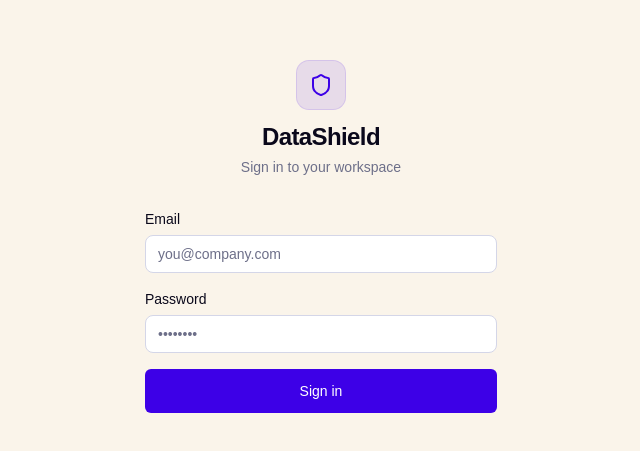
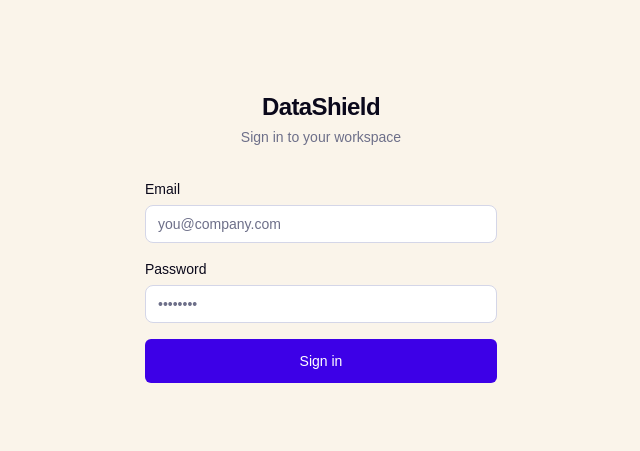
Before and after one commit to WhiteMuush/DataShield, a Next.js app: page /login in a window 1280 px wide. Shown: the part 163-614 px from the top of the page, without its empty margins (319-959 px from the left). Built offline with nearby package versions, Linux system fonts and the light colour scheme; a web font is replaced by a local one.

Commit message:
fix(login): remove shield icon, keep name only

```diff
--- a/src/app/(auth)/login/page.tsx
+++ b/src/app/(auth)/login/page.tsx
@@ -3,7 +3,6 @@
 import { useState } from "react"
 import { signIn } from "next-auth/react"
 import { useRouter } from "next/navigation"
-import { Shield } from "lucide-react"
 import { Button } from "@/components/ui/button"
 
 export default function LoginPage() {
@@ -35,9 +34,6 @@ export default function LoginPage() {
     <div className="flex min-h-screen items-center justify-center bg-background">
       <div className="w-full max-w-sm space-y-8 px-4">
         <div className="flex flex-col items-center gap-3">
-          <div className="flex size-12 items-center justify-center rounded-xl bg-primary/10 ring-1 ring-primary/20">
-            <Shield className="size-6 text-primary" />
-          </div>
           <div className="text-center">
             <h1 className="text-2xl font-semibold tracking-tight text-foreground">
               DataShield
```
